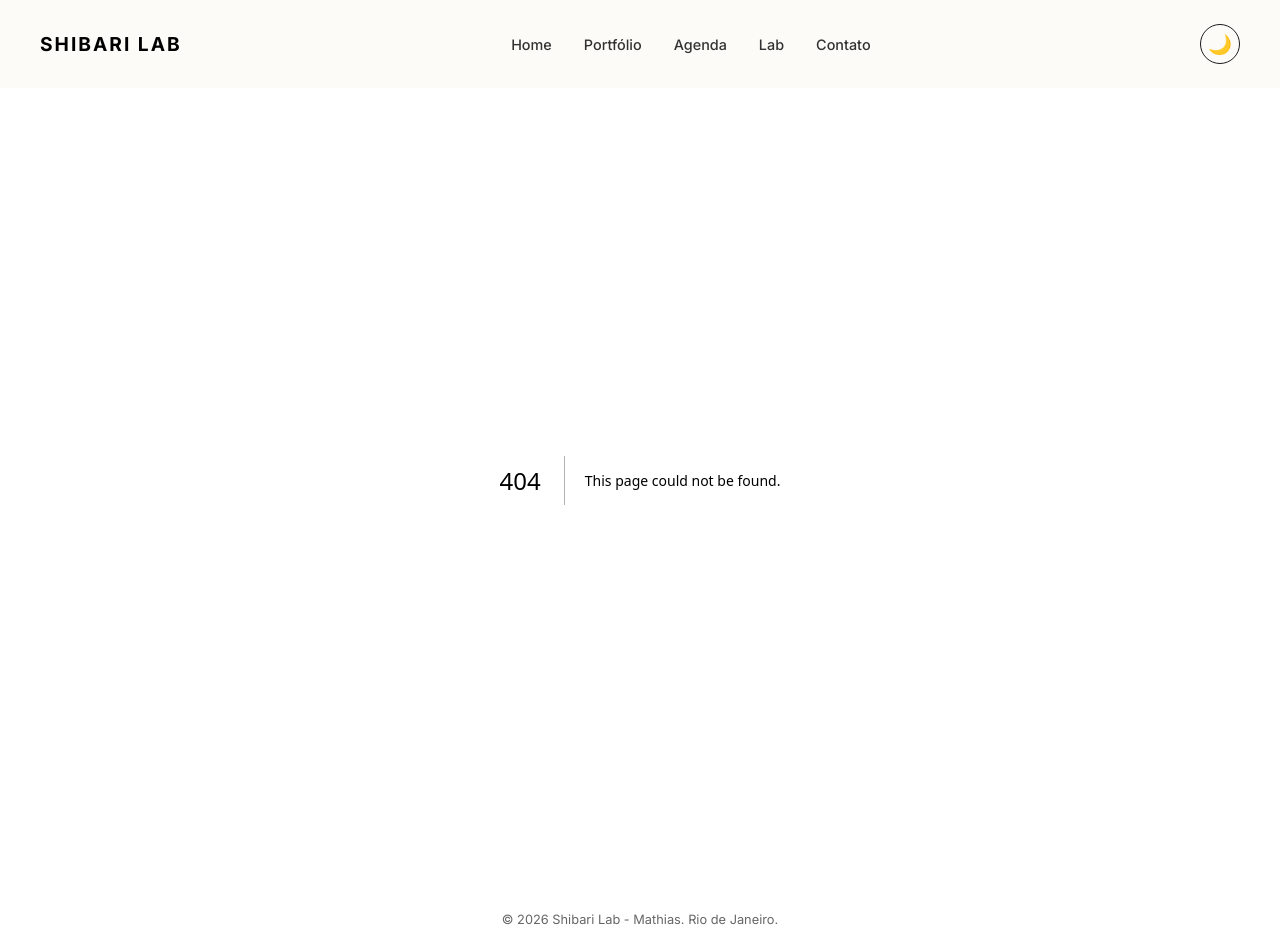
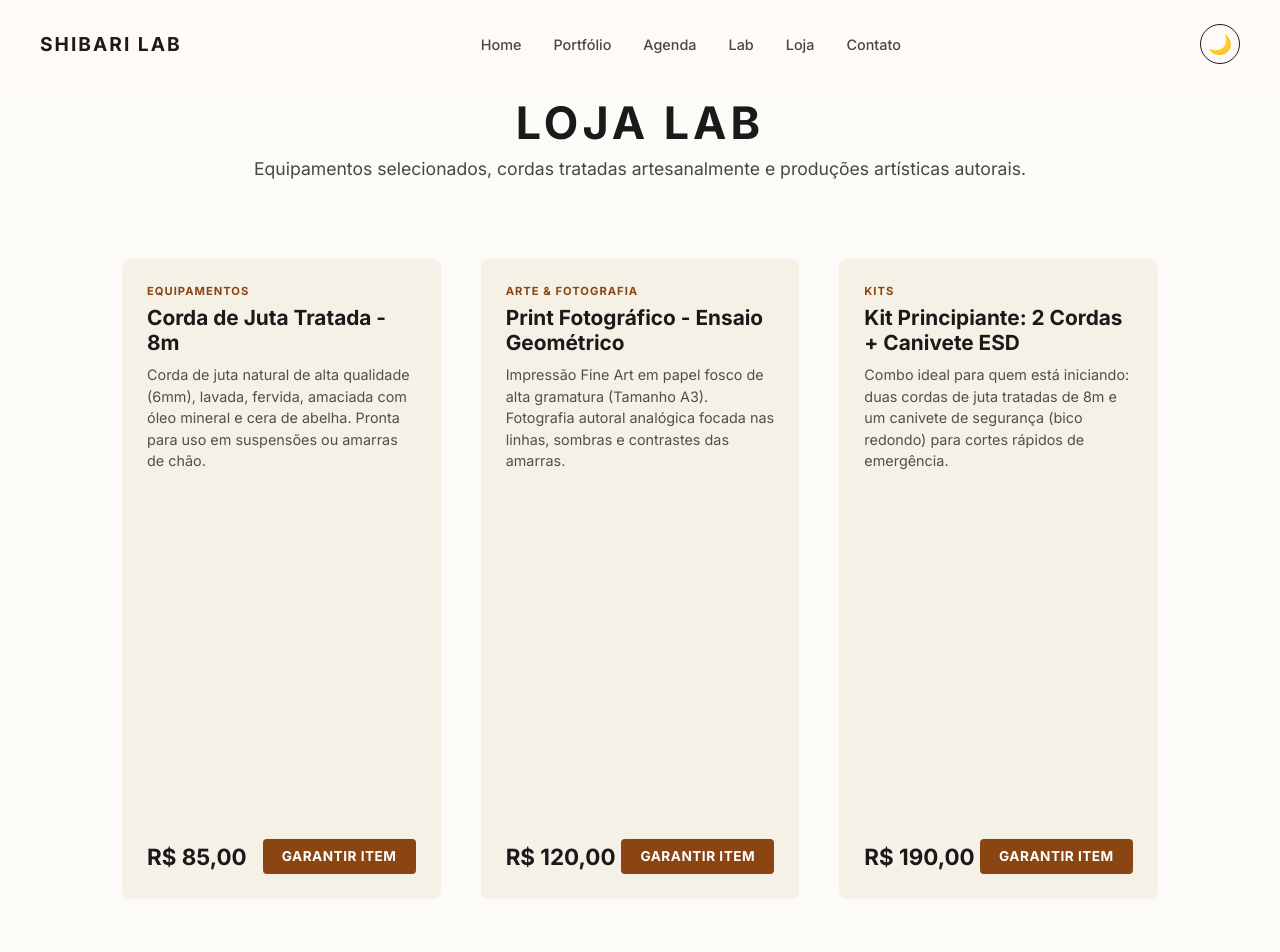
Before and after one commit to Edsonsilva-RJ/shibari-lab, a Next.js app: page /loja in a window 1280 px wide. Before the commit this address had no page. Shown: the top 952 px of the page. Built offline with nearby package versions, Linux system fonts and the light colour scheme.

Commit message:
Acrescimo da loja no navbar

```diff
--- a/src/app/layout.js
+++ b/src/app/layout.js
@@ -39,6 +39,7 @@ export default function RootLayout({ children }) {
               <li><a href="/portfolio">Portfólio</a></li>
               <li><a href="/agenda">Agenda</a></li>
               <li><a href="/lab">Lab</a></li>
+              <li><a href="/loja">Loja</a></li>
               <li><a href="/contato">Contato</a></li>
             </ul>
             <ThemeToggle />
--- /dev/null
+++ b/src/app/loja/loja.module.css
@@ -0,0 +1,115 @@
+/* src/app/loja/loja.module.css */
+
+.container {
+  max-width: 1100px;
+  margin: 6rem auto 4rem auto; /* 6rem no topo para compensar o header fixo */
+  padding: 0 2rem;
+}
+
+.header {
+  margin-bottom: 4rem;
+  text-align: center;
+}
+
+.header h1 {
+  font-size: 2.8rem;
+  letter-spacing: 4px;
+  text-transform: uppercase;
+  margin-bottom: 0.5rem;
+}
+
+.header p {
+  font-size: 1.1rem;
+  opacity: 0.8;
+}
+
+.grid {
+  display: grid;
+  grid-template-columns: repeat(auto-fill, minmax(280px, 1fr));
+  gap: 2.5rem;
+}
+
+.productCard {
+  background-color: var(--card-bg);
+  border: 1px solid rgba(255, 255, 255, 0.05);
+  border-radius: 8px;
+  overflow: hidden;
+  display: flex;
+  flex-direction: column;
+  transition: transform 0.3s ease, box-shadow 0.3s ease;
+}
+
+.productCard:hover {
+  transform: translateY(-5px);
+  box-shadow: 0 10px 20px rgba(0, 0, 0, 0.2);
+}
+
+.productInfo {
+  padding: 1.5rem;
+  display: flex;
+  flex-direction: column;
+  flex-grow: 1;
+}
+
+.tag {
+  font-size: 0.7rem;
+  text-transform: uppercase;
+  letter-spacing: 1px;
+  color: var(--accent);
+  font-weight: bold;
+  margin-bottom: 0.5rem;
+}
+
+.productInfo h2 {
+  font-size: 1.3rem;
+  margin-bottom: 0.5rem;
+  line-height: 1.2;
+}
+
+.description {
+  font-size: 0.9rem;
+  opacity: 0.75;
+  margin-bottom: 1.5rem;
+  flex-grow: 1;
+  line-height: 1.5;
+}
+
+.footerRow {
+  display: flex;
+  justify-content: space-between;
+  align-items: center;
+  margin-top: auto;
+}
+
+.price {
+  font-size: 1.4rem;
+  font-weight: 700;
+  color: var(--foreground);
+}
+
+.btnBuy {
+  background-color: var(--accent);
+  color: #fff;
+  padding: 0.6rem 1.2rem;
+  border-radius: 4px;
+  font-size: 0.85rem;
+  font-weight: bold;
+  text-transform: uppercase;
+  letter-spacing: 0.5px;
+  transition: background-color 0.2s ease;
+}
+
+.btnBuy:hover {
+  opacity: 0.9;
+}
+
+@media (max-width: 768px) {
+  .container {
+    margin-top: 5rem;
+  }
+
+  .grid {
+    grid-template-columns: 1fr;
+    gap: 1.5rem;
+  }
+}
--- /dev/null
+++ b/src/app/loja/page.js
@@ -0,0 +1,65 @@
+// src/app/loja/page.js
+import styles from './loja.module.css';
+
+export default function LojaPage() {
+  // Catálogo de itens para venda
+  const produtos = [
+    {
+      id: 1,
+      titulo: "Corda de Juta Tratada - 8m",
+      categoria: "Equipamentos",
+      descricao: "Corda de juta natural de alta qualidade (6mm), lavada, fervida, amaciada com óleo mineral e cera de abelha. Pronta para uso em suspensões ou amarras de chão.",
+      preco: "R$ 85,00",
+      linkWhats: "https://wa.me/SEUNUMERO?text=Ol%C3%A1%21+Tenho+interesse+na+Corda+de+Juta+Tratada+de+8m"
+    },
+    {
+      id: 2,
+      titulo: "Print Fotográfico - Ensaio Geométrico",
+      categoria: "Arte & Fotografia",
+      descricao: "Impressão Fine Art em papel fosco de alta gramatura (Tamanho A3). Fotografia autoral analógica focada nas linhas, sombras e contrastes das amarras.",
+      preco: "R$ 120,00",
+      linkWhats: "https://wa.me/SEUNUMERO?text=Ol%C3%A1%21+Tenho+interesse+no+Print+Fotogr%C3%A1fico+do+Ensaio+Geom%C3%A9trico"
+    },
+    {
+      id: 3,
+      titulo: "Kit Principiante: 2 Cordas + Canivete ESD",
+      categoria: "Kits",
+      descricao: "Combo ideal para quem está iniciando: duas cordas de juta tratadas de 8m e um canivete de segurança (bico redondo) para cortes rápidos de emergência.",
+      preco: "R$ 190,00",
+      linkWhats: "https://wa.me/SEUNUMERO?text=Ol%C3%A1%21+Tenho+interesse+no+Kit+Principiante"
+    }
+  ];
+
+  return (
+    <div className={styles.container}>
+      <header className={styles.header}>
+        <h1>Loja Lab</h1>
+        <p>Equipamentos selecionados, cordas tratadas artesanalmente e produções artísticas autorais.</p>
+      </header>
+
+      <main className={styles.grid}>
+        {produtos.map((produto) => (
+          <article key={produto.id} className={styles.productCard}>
+            <div className={styles.productInfo}>
+              <span className={styles.tag}>{produto.categoria}</span>
+              <h2>{produto.titulo}</h2>
+              <p className={styles.description}>{produto.descricao}</p>
+
+              <div className={styles.footerRow}>
+                <span className={styles.price}>{produto.preco}</span>
+                <a
+                  href={produto.linkWhats}
+                  target="_blank"
+                  rel="noopener noreferrer"
+                  className={styles.btnBuy}
+                >
+                  Garantir Item
+                </a>
+              </div>
+            </div>
+          </article>
+        ))}
+      </main>
+    </div>
+  );
+}
```
